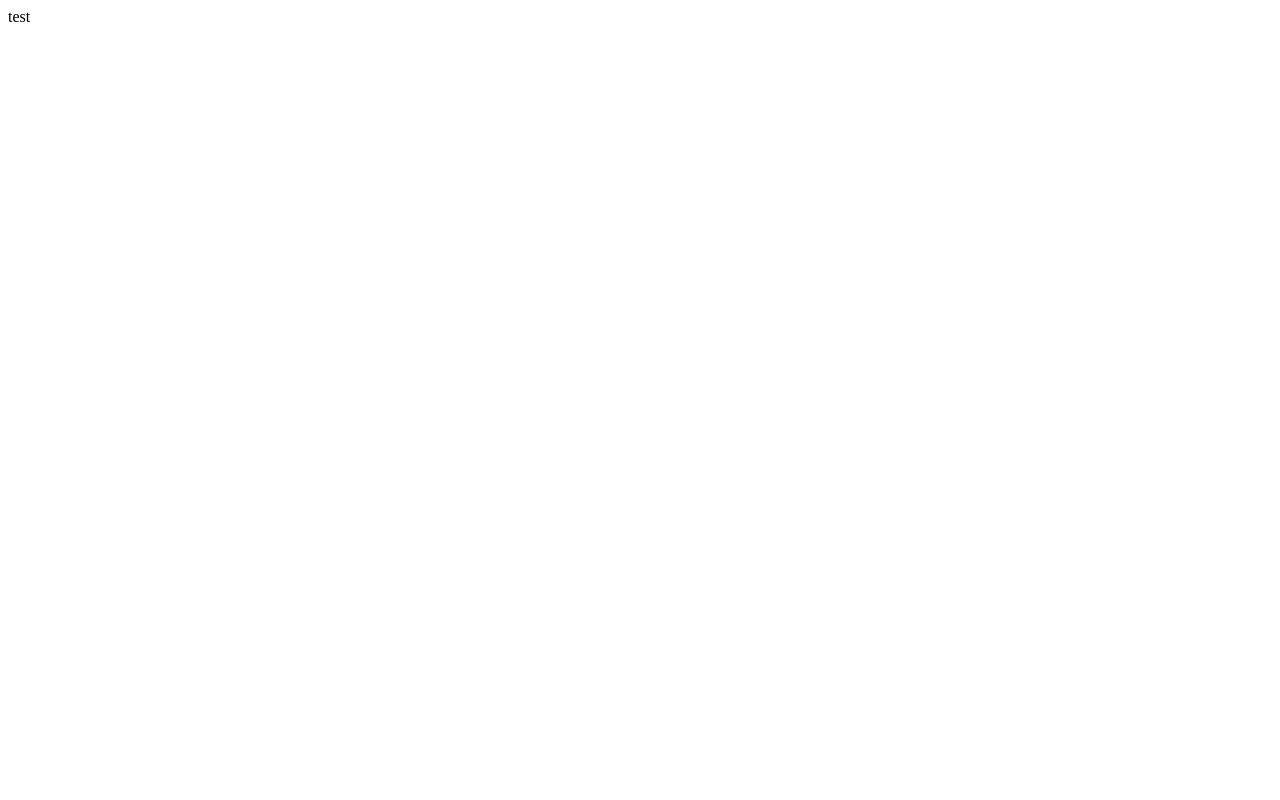
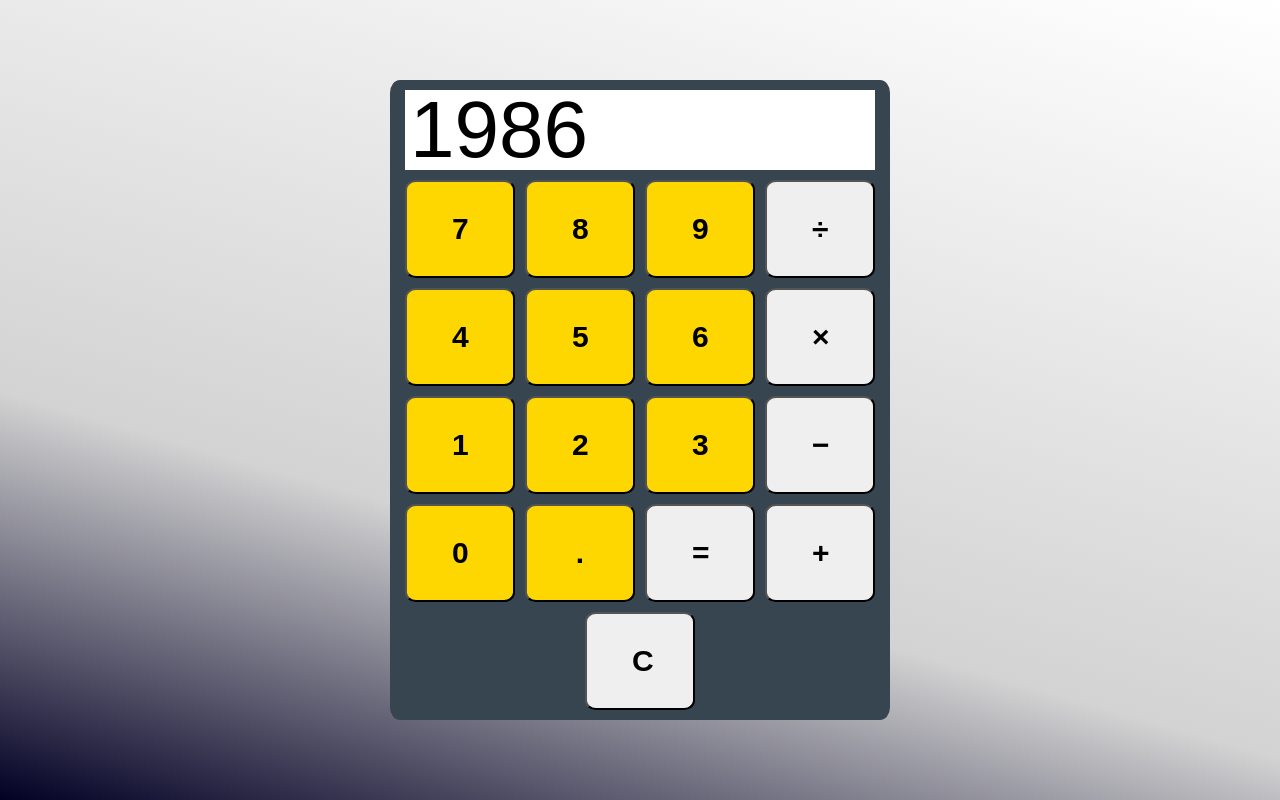
Before and after one commit to josh-Fen/odin-calculator, a plain HTML site: page index.html in a window 1280 px wide. Drawn offline with Linux system fonts and the light colour scheme; a web font is replaced by a local one.

Commit message:
Style html

```diff
--- a/index.html
+++ b/index.html
@@ -4,11 +4,38 @@
 <head>
     <meta charset="UTF-8">
     <title>Odin Calculator</title>
+    <link rel="preconnect" href="https://fonts.googleapis.com">
+    <link rel="preconnect" href="https://fonts.gstatic.com" crossorigin>
+    <link
+        href="https://fonts.googleapis.com/css2?family=Jersey+10&family=Jersey+10+Charted&family=Radio+Canada+Big:ital,wght@0,400..700;1,400..700&display=swap"
+        rel="stylesheet">
     <link rel="stylesheet" href="./style.css">
 </head>
 
 <body>
-    test
+    <div class="container">
+        <div class="result">1986</div>
+        <div class="buttons">
+            <button class="num" id="seven">7</button>
+            <button class="num" id="eight">8</button>
+            <button class="num" id="nine">9</button>
+            <button class="func" id="divide">&divide;</button>
+            <button class="num" id="four">4</button>
+            <button class="num" id="five">5</button>
+            <button class="num" id="six">6</button>
+            <button class="func" id="multiply">&times;</button>
+            <button class="num" id="one">1</button>
+            <button class="num" id="two">2</button>
+            <button class="num" id="three">3</button>
+            <button class="func" id="subtract">&minus;</button>
+            <button class="num" id="zero">0</button>
+            <button class="num" id="decimal">.</button>
+            <button class="function" id="equals">&equals;</button>
+            <button class="func" id="add">&plus;</button>
+            <button class="func" id="clear">C</button>
+
+        </div>
+    </div>
     <script src='./script.js'></script>
 </body>
 
--- a/script.js
+++ b/script.js
@@ -1,3 +1,8 @@
+let first = null;
+let second = null;
+let operator = null;
+
+
 function add(a, b) {
     return a + b;
 }
@@ -13,3 +18,21 @@ function multiply(a, b) {
 function divide(a, b) {
     return a / b;
 }
+
+function operate(first, operator, second) {
+    switch (operator) {
+        case '+':
+            add(first, second);
+            break;
+        case '-':
+            subtract(first, second);
+            break;
+        case '*':
+            multiply(first, second);
+            break;
+        case '/':
+            divide(first, second);
+            break;
+
+    }
+}
--- a/style.css
+++ b/style.css
@@ -0,0 +1,61 @@
+* {
+    margin: 0;
+    padding: 0;
+    box-sizing: border-box;
+}
+
+body {
+    display: flex;
+    padding-top: 10px;
+    padding-bottom: 10px;
+    justify-content: center;
+    align-items: center;
+    background: rgb(2,0,36);
+    background: linear-gradient(16deg, rgba(2,0,36,1) 0%, rgba(211,211,211,1) 35%, rgba(255,255,255,1) 100%);
+    min-height: 100vh;
+}
+
+.container {
+    margin: 0 10px;
+    display: flex;
+    flex-direction: column;
+    align-items: center;
+    width: 500px;
+    background-color:#36454F;
+    padding: 10px;
+    border-radius: 2%;
+}
+
+.result {
+    font-family: "Radio Canada Big", sans-serif;
+    background-color: white;
+    margin-bottom: 10px;
+    height: 80px;
+    display: flex;
+    align-items: center;
+    width: 470px;
+    padding-left: 5px;
+    font-size: 80px;
+}
+
+.buttons {
+    display: flex;
+    flex-wrap: wrap;
+    justify-content: center;
+    gap: 10px;
+}
+
+button {
+    padding: 30px 45px;
+    font-size: 30px;
+    font-weight: bold;
+    border-radius: 10%;
+    width: 110px;
+}
+
+button.num {
+    background-color: gold;
+}
+
+button#decimal {
+}
```
